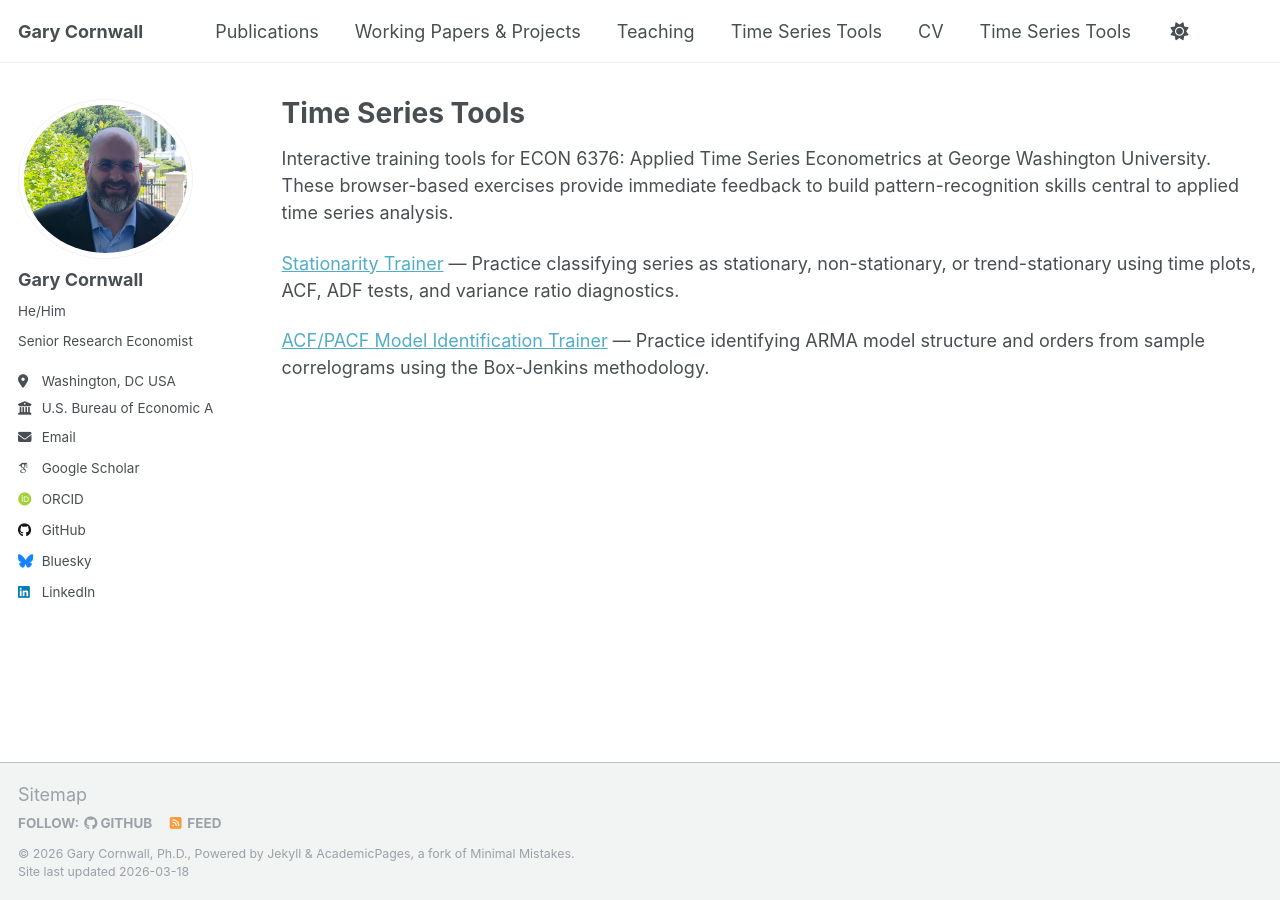
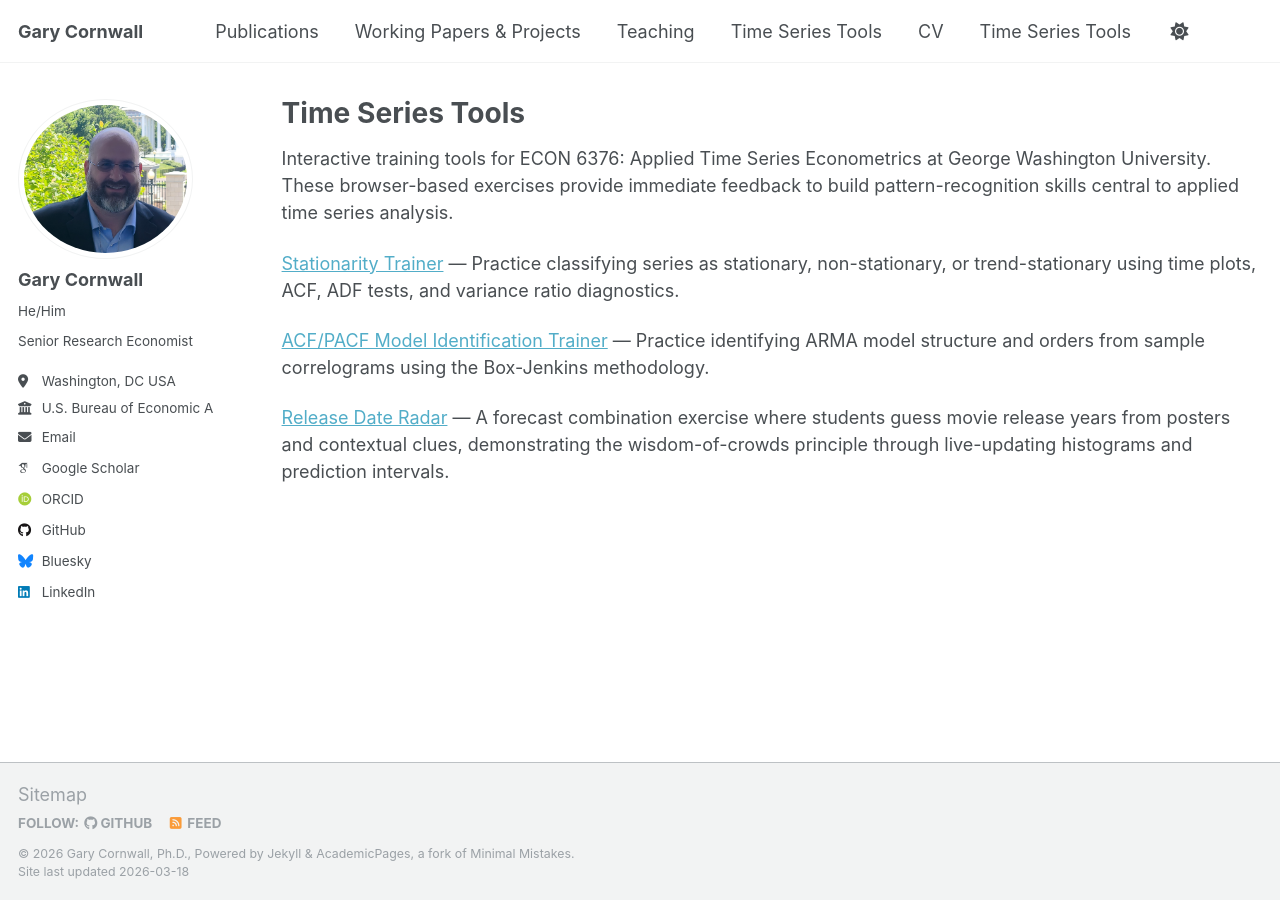
Before and after one commit to grycrnwll/grycrnwll.github.io, a Jekyll site: the page built from _pages/time-series-tools.md, in a window 1280 px wide. Built offline with Jekyll 4.4.1, drawn with Linux system fonts in a browser that asks for light colours; some web fonts are replaced.

Commit message:
Update time-series-tools.md

```diff
--- a/_pages/time-series-tools.md
+++ b/_pages/time-series-tools.md
@@ -10,3 +10,5 @@ Interactive training tools for ECON 6376: Applied Time Series Econometrics at Ge
 [Stationarity Trainer](/tools/stationarity-trainer.html) — Practice classifying series as stationary, non-stationary, or trend-stationary using time plots, ACF, ADF tests, and variance ratio diagnostics.
 
 [ACF/PACF Model Identification Trainer](/tools/acf-pacf-trainer.html) — Practice identifying ARMA model structure and orders from sample correlograms using the Box-Jenkins methodology.
+
+[Release Date Radar](/tools/release-date-radar.html) — A forecast combination exercise where students guess movie release years from posters and contextual clues, demonstrating the wisdom-of-crowds principle through live-updating histograms and prediction intervals.
```
